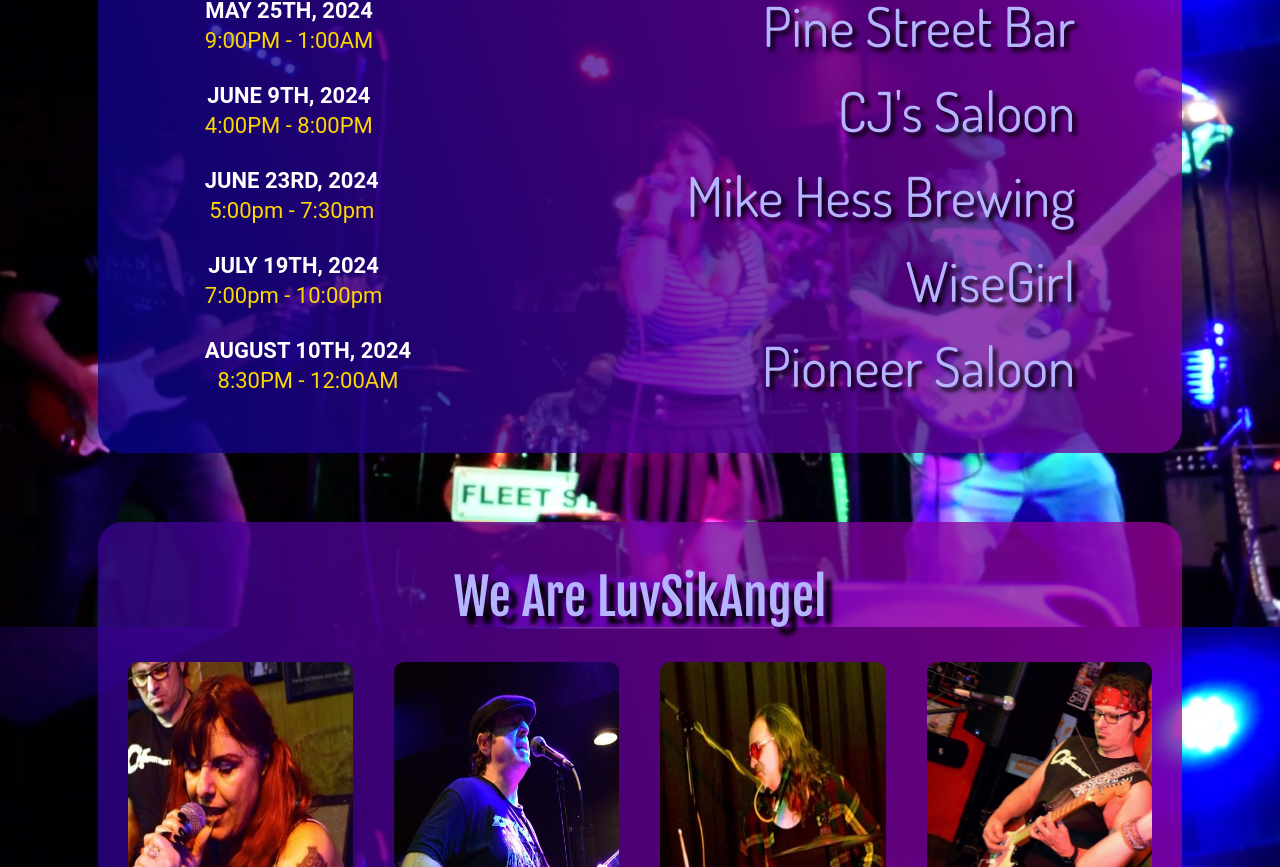
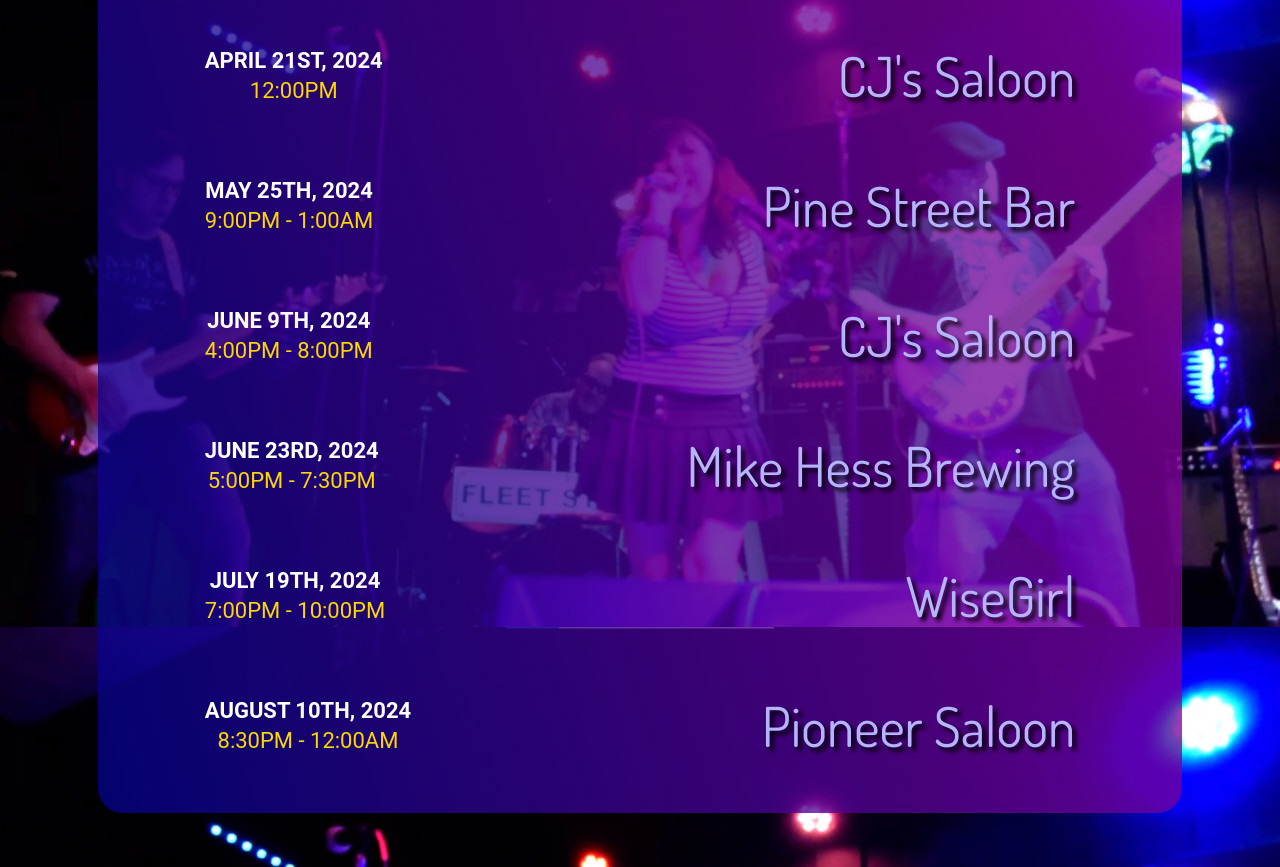
Before and after one commit to NickGentryBJJ/LuvSikReact, a React (Create React App) app: page / in a window 1280 px wide. Shown: the part 973-1840 px from the top of the page. Built offline with nearby package versions, Linux system fonts and the light colour scheme.

Commit message:
adjusted footer height and gap between shows

```diff
--- a/src/Components/Footer/Footer.css
+++ b/src/Components/Footer/Footer.css
@@ -9,7 +9,7 @@
     display: flex;
     justify-content: space-between;
     padding-bottom: 1rem;
-    padding-top: 2rem;
+    padding-top: 1rem;
 }
 .foot-left{
     display: flex;
--- a/src/Components/Shows/ShowIndex/ShowIndex.css
+++ b/src/Components/Shows/ShowIndex/ShowIndex.css
@@ -13,6 +13,7 @@
     background: linear-gradient(253deg, #9f009fbf, #03038ac9);
     border-radius: 25px;
     width: 80%;
+    gap: 45px;
 }
 .show-title {
     margin-top: 20px;
--- a/src/Components/Shows/ShowIndex/ShowIndex.tsx
+++ b/src/Components/Shows/ShowIndex/ShowIndex.tsx
@@ -63,14 +63,14 @@
         "MHBC": {
             "month": "June",
             "day": "23rd",
-            "time": "5:00pm - 7:30pm",
+            "time": "5:00PM - 7:30PM",
             "year": "2024",
             "check": "23"
         },
         "WI": {
             "month": "July",
             "day": "19th",
-            "time": "7:00pm - 10:00pm",
+            "time": "7:00PM - 10:00PM",
             "year": "2024",
             "check": "19"
         },
```
